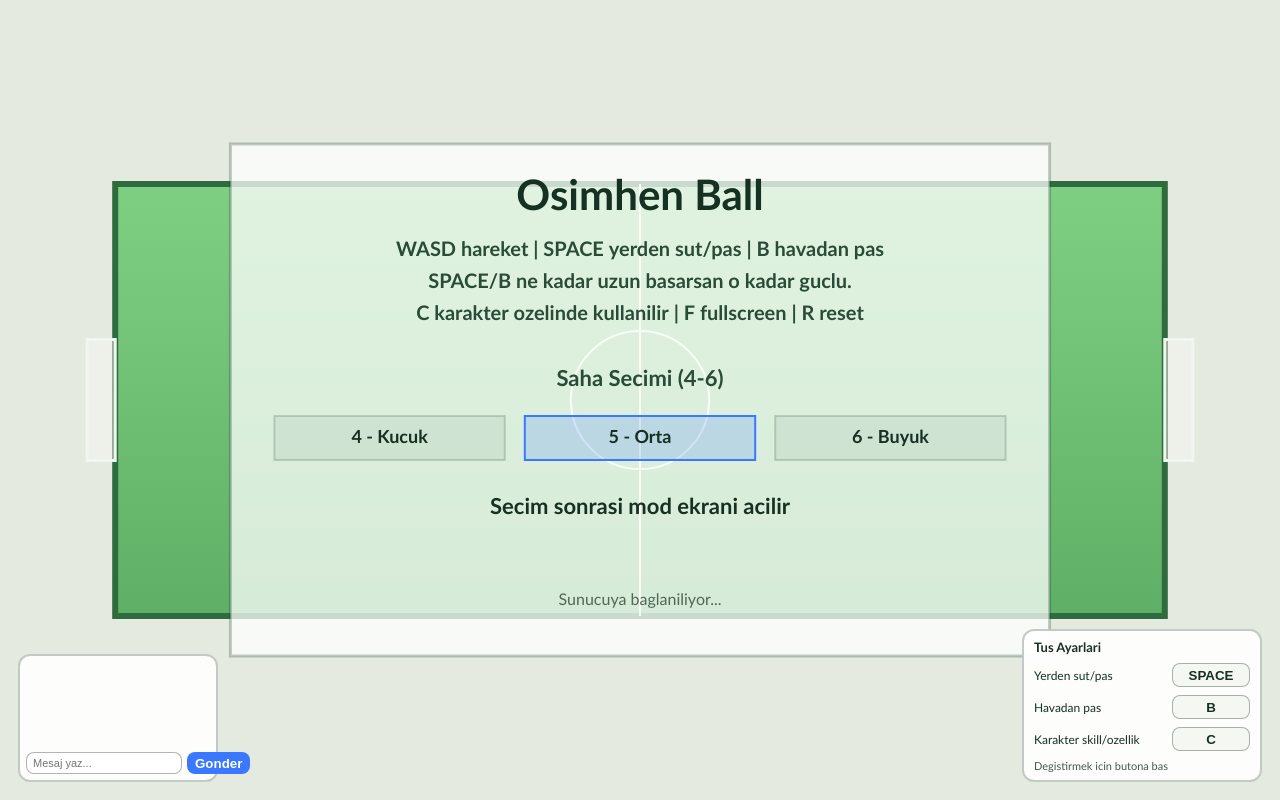
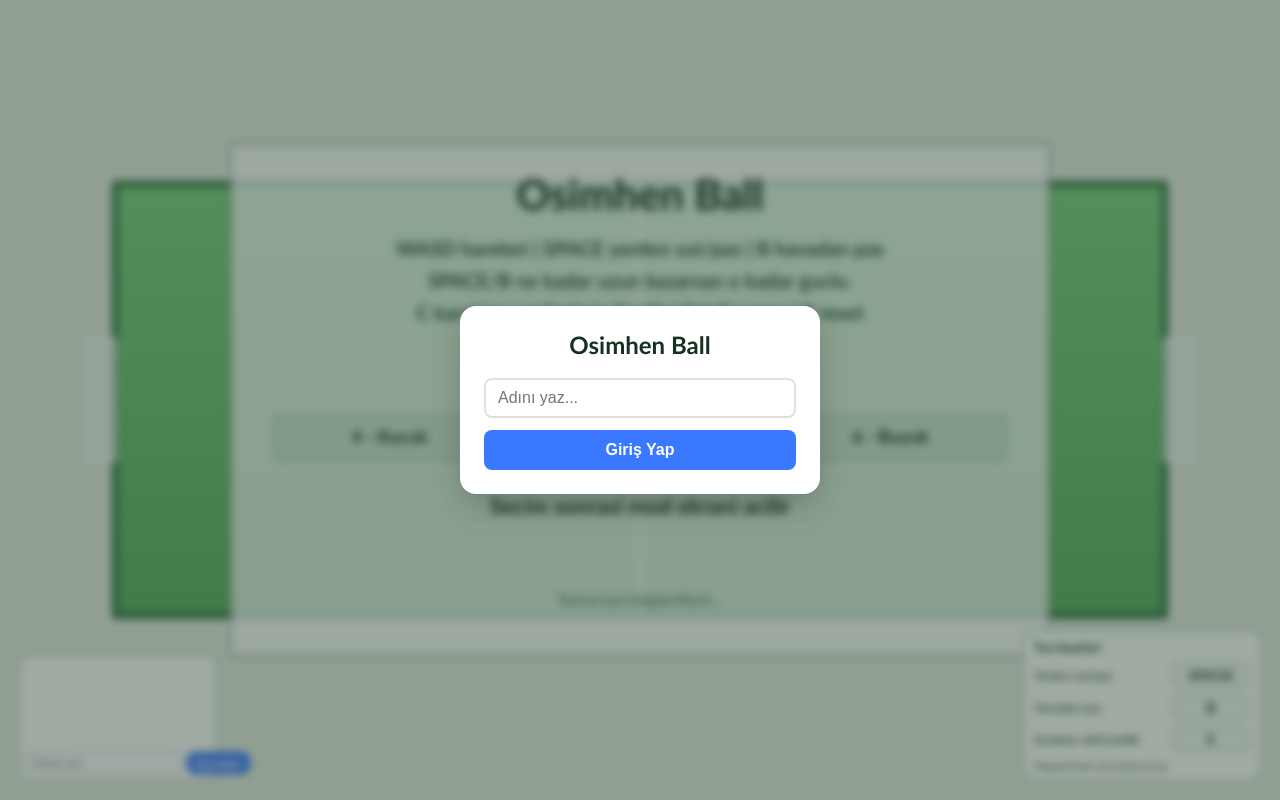
Before and after one commit to predictioncourt/memocinyoball2, a website: page index.html in a window 1280 px wide. Drawn offline with Linux system fonts and the light colour scheme.

Commit message:
Update style.css

```diff
--- a/style.css
+++ b/style.css
@@ -21,6 +21,95 @@ body {
   display: block;
   width: 100vw;
   height: 100vh;
+}
+
+.overlay {
+  position: fixed;
+  top: 0;
+  left: 0;
+  width: 100%;
+  height: 100%;
+  background: rgba(22, 48, 33, 0.4);
+  display: flex;
+  align-items: center;
+  justify-content: center;
+  z-index: 100;
+  backdrop-filter: blur(4px);
+}
+
+.room-panel {
+  background: #fff;
+  padding: 24px;
+  border-radius: 16px;
+  width: 360px;
+  box-shadow: 0 12px 32px rgba(0,0,0,0.2);
+  text-align: center;
+}
+
+.room-panel h2 {
+  margin-top: 0;
+  color: #163021;
+}
+
+.room-panel input {
+  width: 100%;
+  height: 40px;
+  padding: 0 12px;
+  border: 2px solid #e0e0e0;
+  border-radius: 8px;
+  margin-bottom: 12px;
+  font-size: 16px;
+  outline: none;
+}
+
+.room-panel input:focus {
+  border-color: #3a78ff;
+}
+
+.room-panel button {
+  width: 100%;
+  height: 40px;
+  border: none;
+  border-radius: 8px;
+  background: #3a78ff;
+  color: #fff;
+  font-weight: 700;
+  font-size: 16px;
+  cursor: pointer;
+}
+
+.room-panel button:hover {
+  background: #2f66de;
+}
+
+.room-actions {
+  display: flex;
+  flex-direction: column;
+  gap: 8px;
+  margin-bottom: 16px;
+}
+
+#room-list {
+  max-height: 200px;
+  overflow-y: auto;
+  text-align: left;
+  border-top: 1px solid #eee;
+  padding-top: 12px;
+}
+
+.room-item {
+  display: flex;
+  justify-content: space-between;
+  align-items: center;
+  padding: 8px;
+  border-radius: 8px;
+  background: #f8f8f8;
+  margin-bottom: 6px;
+  cursor: pointer;
+}
+
+.room-item:hover {
+  background: #f0f4ff;
 }
 
 #chat {
```
